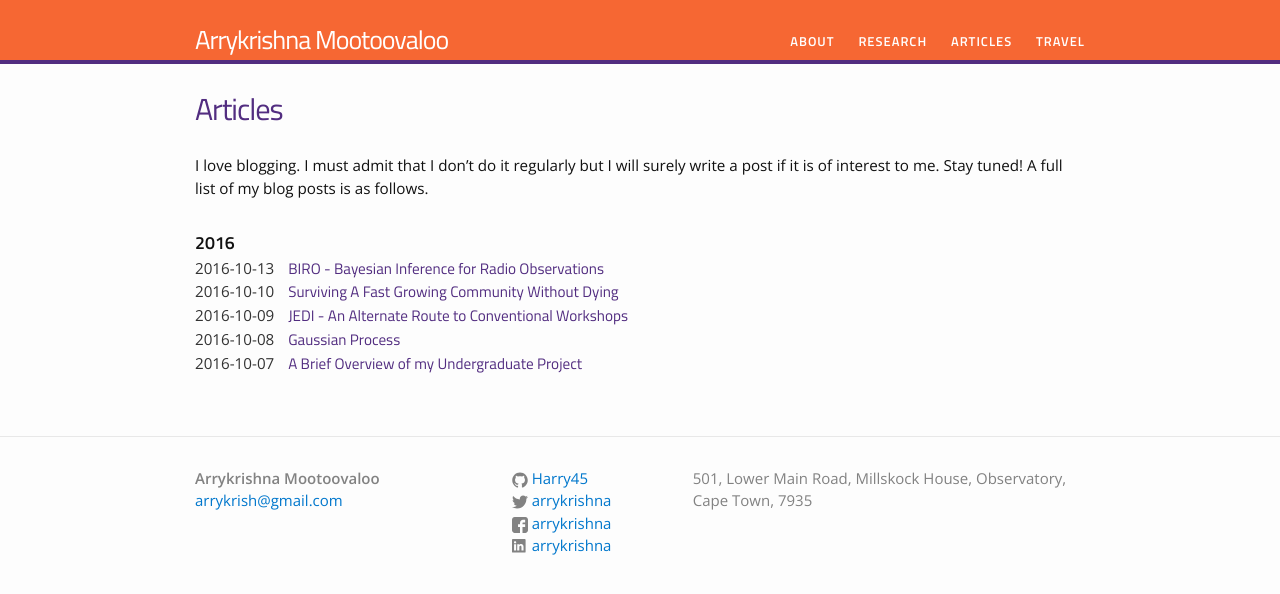
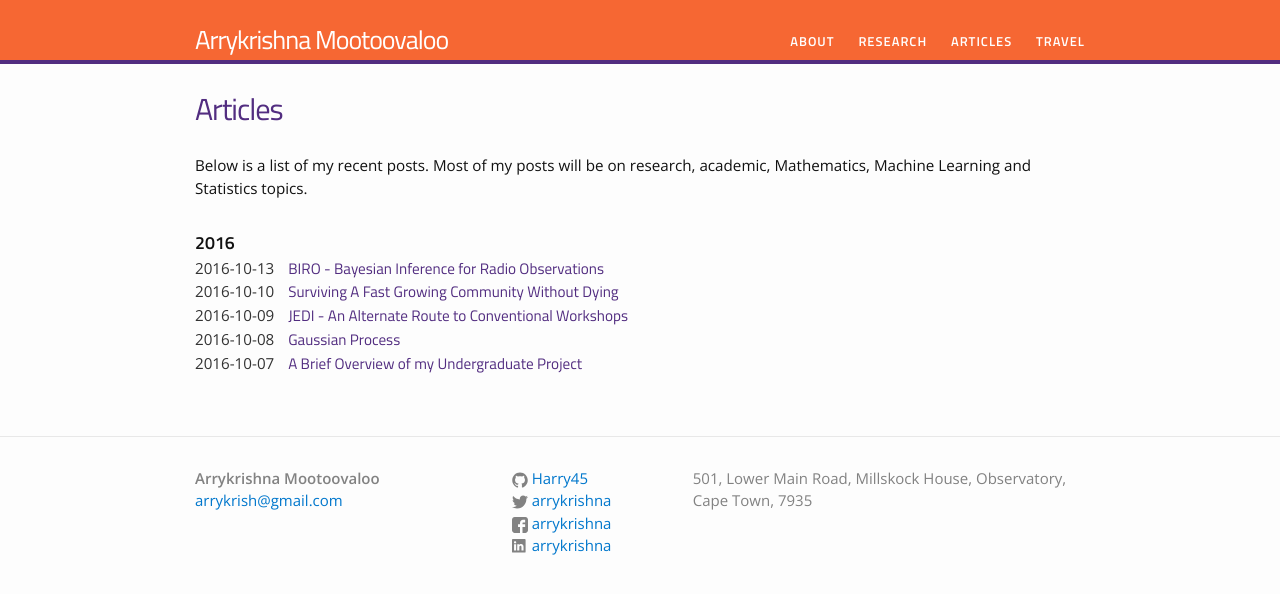
Before and after one commit to Harry45/Harry45.github.io, a Jekyll site: the page built from articles.md, in a window 1280 px wide. Shown: the top 594 px of the page. Built offline with Jekyll 4.4.1, drawn with Linux system fonts in a browser that asks for light colours.

Commit message:
articles

```diff
--- a/articles.md
+++ b/articles.md
@@ -4,7 +4,7 @@ title: Articles
 permalink: /articles/
 ---
 
-I love blogging. I must admit that I don't do it regularly but I will surely write a post if it is of interest to me. Stay tuned! A full list of my blog posts is as follows.
+Below is a list of my recent posts. Most of my posts will be on research, academic, Mathematics, Machine Learning and Statistics topics.
 
 <ul class="listing">
 {% for post in site.posts %}
```
